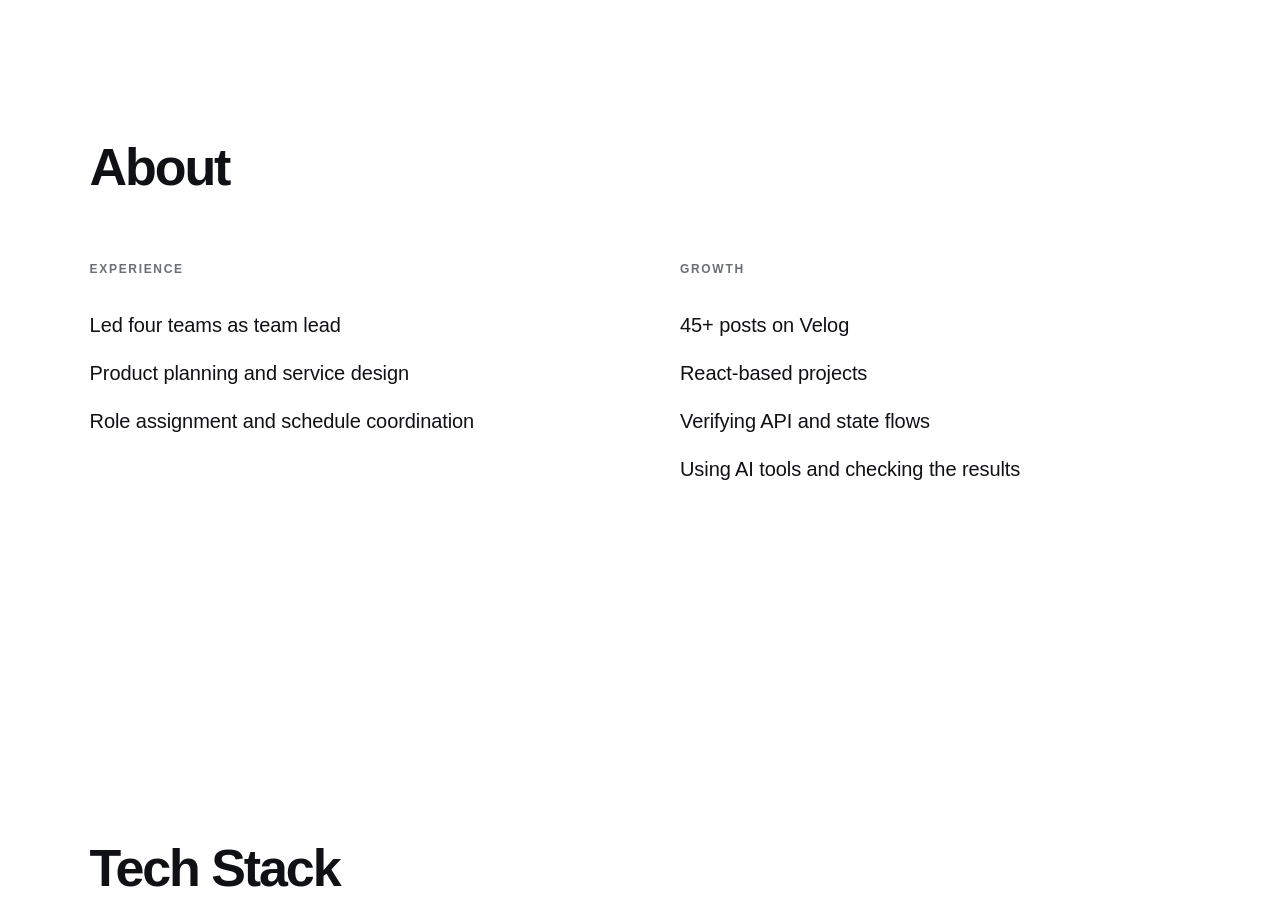
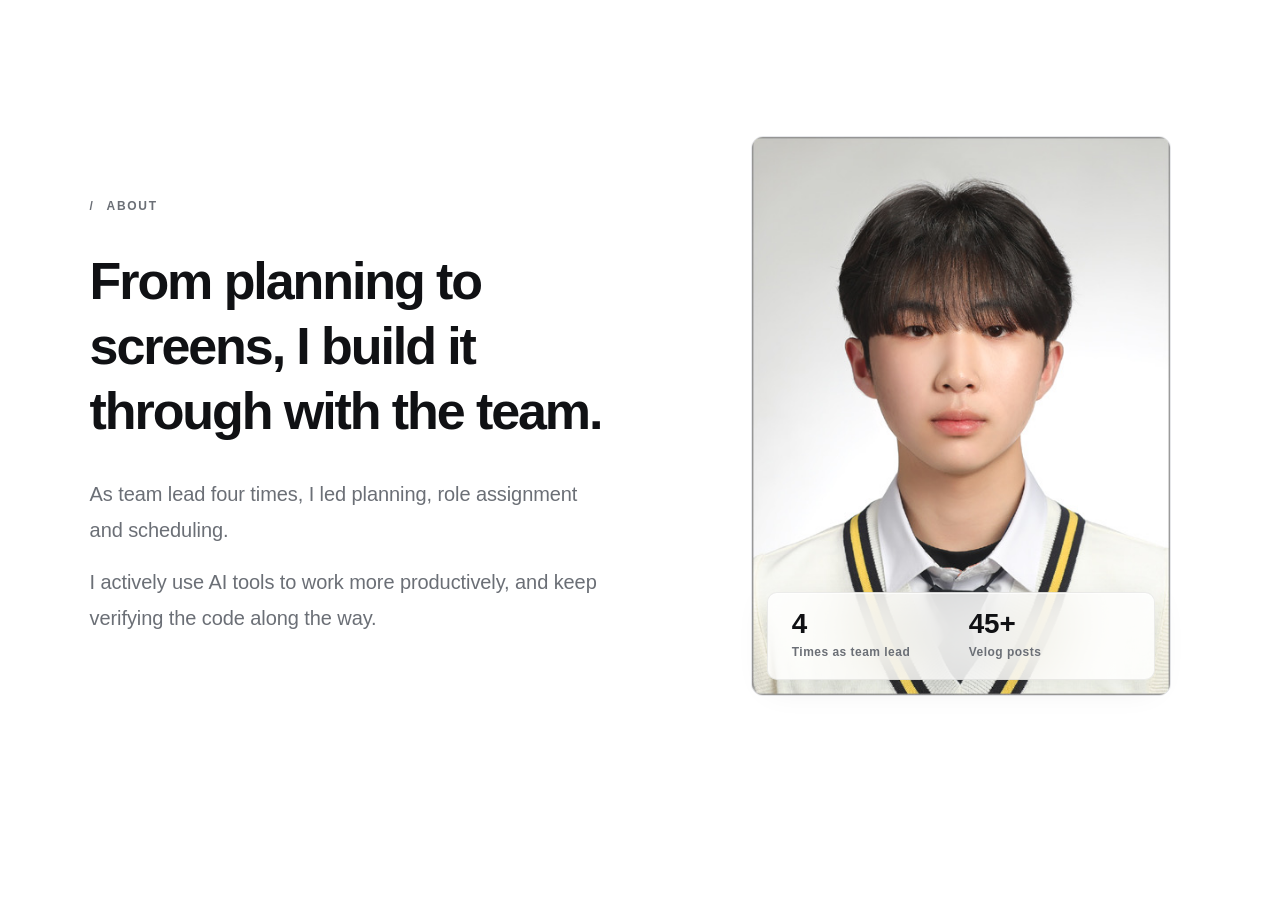
Before and after one commit to ja2x0n/portfolio, a Next.js app: page /en in a window 1280 px wide. Shown: the part 840-1760 px from the top of the page. Built offline with nearby package versions, Linux system fonts and the light colour scheme; a web font is replaced by a local one.

Commit message:
feat(about): 사진과 상세 소개, 경험 수치 카드로 About 재구성
Co-Authored-By: Claude Opus 5 <noreply@anthropic.com>

```diff
--- a/components/sections/About.module.css
+++ b/components/sections/About.module.css
@@ -1,17 +1,21 @@
-.columns {
+.layout {
   display: grid;
   gap: var(--space-16);
+  align-items: center;
 }
 
 @media (min-width: 768px) {
-  .columns {
-    grid-template-columns: repeat(2, minmax(0, 1fr));
+  .layout {
+    grid-template-columns: minmax(0, 1.1fr) minmax(0, 0.9fr);
     gap: var(--space-20);
   }
 }
 
-.subtitle {
-  margin-bottom: var(--space-8);
+.eyebrow {
+  display: flex;
+  align-items: center;
+  gap: var(--space-3);
+  margin: 0 0 var(--space-8);
   color: var(--muted);
   font-size: var(--text-xs);
   font-weight: 600;
@@ -19,15 +23,80 @@
   text-transform: uppercase;
 }
 
-.list {
+.eyebrow::before {
+  content: "/";
+}
+
+.heading {
+  margin-bottom: var(--space-8);
+  font-size: var(--text-2xl);
+  font-weight: 700;
+  line-height: 1.25;
+  letter-spacing: var(--tracking-tight);
+}
+
+.body {
   margin: 0;
-  padding: 0;
-  list-style: none;
+  max-width: 32rem;
+  color: var(--muted);
   font-size: var(--text-lg);
   font-weight: 300;
-  line-height: 1.6;
+  line-height: 1.8;
 }
 
-.list li + li {
+.body + .body {
   margin-top: var(--space-4);
 }
+
+.figure {
+  position: relative;
+  margin: 0;
+  justify-self: center;
+  width: min(100%, 420px);
+}
+
+.photo {
+  display: block;
+  width: 100%;
+  height: auto;
+  border: 1px solid var(--border);
+  border-radius: var(--radius);
+}
+
+/* 사진 아래쪽에 겹쳐 두는 숫자 카드 (글래스) */
+.stats {
+  position: absolute;
+  right: var(--space-4);
+  bottom: var(--space-4);
+  left: var(--space-4);
+  display: grid;
+  grid-template-columns: 1fr 1fr;
+  gap: var(--space-4);
+  padding: var(--space-4) var(--space-6);
+  border: 1px solid var(--glass-border);
+  border-radius: calc(var(--radius) - 2px);
+  background: var(--glass-bg);
+  box-shadow:
+    inset 0 1px 0 var(--glass-highlight),
+    var(--glass-shadow);
+  -webkit-backdrop-filter: var(--glass-blur);
+  backdrop-filter: var(--glass-blur);
+}
+
+.stat {
+  display: grid;
+  gap: 2px;
+}
+
+.stat strong {
+  font-size: var(--text-xl);
+  font-weight: 700;
+  line-height: 1.1;
+}
+
+.stat span {
+  color: var(--muted);
+  font-size: var(--text-xs);
+  font-weight: 600;
+  letter-spacing: 0.04em;
+}
--- a/components/sections/About.tsx
+++ b/components/sections/About.tsx
@@ -1,31 +1,48 @@
+import Image from "next/image";
 import { getTranslations } from "next-intl/server";
 import Section from "@/components/Section/Section";
 import styles from "./About.module.css";
 
+const statKeys = ["leader", "velog"] as const;
+
 export default async function About() {
   const t = await getTranslations("About");
-  const experience = t.raw("experience") as string[];
-  const growth = t.raw("growth") as string[];
+  const body = t.raw("body") as string[];
 
   return (
-    <Section id="about" title={t("title")}>
-      <div className={styles.columns}>
-        <div>
-          <h3 className={styles.subtitle}>{t("experienceTitle")}</h3>
-          <ul className={styles.list}>
-            {experience.map((item) => (
-              <li key={item}>{item}</li>
+    // 섹션 제목 "About"은 스크린리더용으로 두고, 화면에는 작은 라벨과 큰 문장을 보여준다.
+    <Section id="about" title={t("title")} hideTitle>
+      <div className={styles.layout}>
+        <div className={styles.text}>
+          <p className={styles.eyebrow} aria-hidden="true">
+            {t("title")}
+          </p>
+          <h3 className={styles.heading}>{t("heading")}</h3>
+          {body.map((paragraph) => (
+            <p key={paragraph} className={styles.body}>
+              {paragraph}
+            </p>
+          ))}
+        </div>
+
+        <figure className={styles.figure}>
+          <Image
+            className={styles.photo}
+            src="/images/profile.jpg"
+            alt={t("photoAlt")}
+            width={472}
+            height={630}
+            sizes="(min-width: 768px) 420px, 100vw"
+          />
+          <figcaption className={styles.stats}>
+            {statKeys.map((key) => (
+              <span key={key} className={styles.stat}>
+                <strong>{t(`stats.${key}.value`)}</strong>
+                <span>{t(`stats.${key}.label`)}</span>
+              </span>
             ))}
-          </ul>
-        </div>
-        <div>
-          <h3 className={styles.subtitle}>{t("growthTitle")}</h3>
-          <ul className={styles.list}>
-            {growth.map((item) => (
-              <li key={item}>{item}</li>
-            ))}
-          </ul>
-        </div>
+          </figcaption>
+        </figure>
       </div>
     </Section>
   );
--- a/messages/en.json
+++ b/messages/en.json
@@ -10,29 +10,28 @@
   },
   "Home": {
     "title": "Home",
-    "greeting": "Hello,",
-    "name": "I'm Jaewon Heo",
-    "role": "Frontend Developer",
     "message": "I want to be a frontend developer who turns user problems into screen flows and builds them into real services with a team.",
-    "photoAlt": "Portrait of Jaewon Heo",
     "viewProjects": "View projects",
     "github": "GitHub"
   },
   "About": {
     "title": "About",
-    "experienceTitle": "Experience",
-    "experience": [
-      "Led four teams as team lead",
-      "Product planning and service design",
-      "Role assignment and schedule coordination"
+    "heading": "From planning to screens, I build it through with the team.",
+    "body": [
+      "As team lead four times, I led planning, role assignment and scheduling.",
+      "I actively use AI tools to work more productively, and keep verifying the code along the way."
     ],
-    "growthTitle": "Growth",
-    "growth": [
-      "45+ posts on Velog",
-      "React-based projects",
-      "Verifying API and state flows",
-      "Using AI tools and checking the results"
-    ]
+    "photoAlt": "Portrait of Jaewon Heo",
+    "stats": {
+      "leader": {
+        "value": "4",
+        "label": "Times as team lead"
+      },
+      "velog": {
+        "value": "45+",
+        "label": "Velog posts"
+      }
+    }
   },
   "TechStack": {
     "title": "Tech Stack",
--- a/messages/ja.json
+++ b/messages/ja.json
@@ -10,29 +10,28 @@
   },
   "Home": {
     "title": "Home",
-    "greeting": "はじめまして、",
-    "name": "ホ・ジェウォン<wbr></wbr>です",
-    "role": "Frontend Developer",
     "message": "ユーザーの課題を画面フローとして設計し、チームで実際のサービスに実装するフロントエンド開発者を目指しています。",
-    "photoAlt": "ホ・ジェウォンのプロフィール写真",
     "viewProjects": "プロジェクトを見る",
     "github": "GitHub"
   },
   "About": {
     "title": "About",
-    "experienceTitle": "経験",
-    "experience": [
-      "チームリーダー経験4回",
-      "企画とサービス設計",
-      "役割分担とスケジュール調整"
+    "heading": "企画から画面まで、チームと最後までつくります。",
+    "body": [
+      "4回チームリーダーを務め、企画・役割分担・スケジュール調整をリードしました。",
+      "AIツールを積極的に活用して生産性を高め、コードを検証するプロセスを続けています。"
     ],
-    "growthTitle": "成長",
-    "growth": [
-      "Velogに45本以上の投稿",
-      "Reactによるプロジェクト",
-      "APIと状態フローの検証",
-      "AIの活用と結果の検証"
-    ]
+    "photoAlt": "ホ・ジェウォンのプロフィール写真",
+    "stats": {
+      "leader": {
+        "value": "4",
+        "label": "チームリーダー経験"
+      },
+      "velog": {
+        "value": "45+",
+        "label": "Velog投稿"
+      }
+    }
   },
   "TechStack": {
     "title": "Tech Stack",
--- a/messages/ko.json
+++ b/messages/ko.json
@@ -10,29 +10,28 @@
   },
   "Home": {
     "title": "Home",
-    "greeting": "안녕하세요,",
-    "name": "허재원입니다",
-    "role": "Frontend Developer",
     "message": "사용자 문제를 화면 흐름으로 풀어내고, 팀과 함께 실제 서비스로 구현하는 프론트엔드 개발자를 목표로 합니다.",
-    "photoAlt": "허재원 프로필 사진",
     "viewProjects": "프로젝트 보기",
     "github": "GitHub"
   },
   "About": {
     "title": "About",
-    "experienceTitle": "경험",
-    "experience": [
-      "팀장 경험 4회",
-      "기획과 서비스 설계",
-      "역할 분담과 일정 조율"
+    "heading": "기획부터 화면까지, 팀과 함께 끝까지 만듭니다.",
+    "body": [
+      "네 번 팀장을 맡으며 기획, 역할 분담, 일정 조율을 이끌었습니다.",
+      "AI 도구를 적극적으로 사용해 생산성을 높이고, 코드를 검증하는 과정을 이어가고 있습니다."
     ],
-    "growthTitle": "성장",
-    "growth": [
-      "Velog 45개 이상의 포스팅",
-      "React 기반 프로젝트",
-      "API·상태 흐름 검증",
-      "AI 활용과 결과 검증"
-    ]
+    "photoAlt": "허재원 프로필 사진",
+    "stats": {
+      "leader": {
+        "value": "4",
+        "label": "팀장 경험"
+      },
+      "velog": {
+        "value": "45+",
+        "label": "Velog 포스팅"
+      }
+    }
   },
   "TechStack": {
     "title": "Tech Stack",
```
